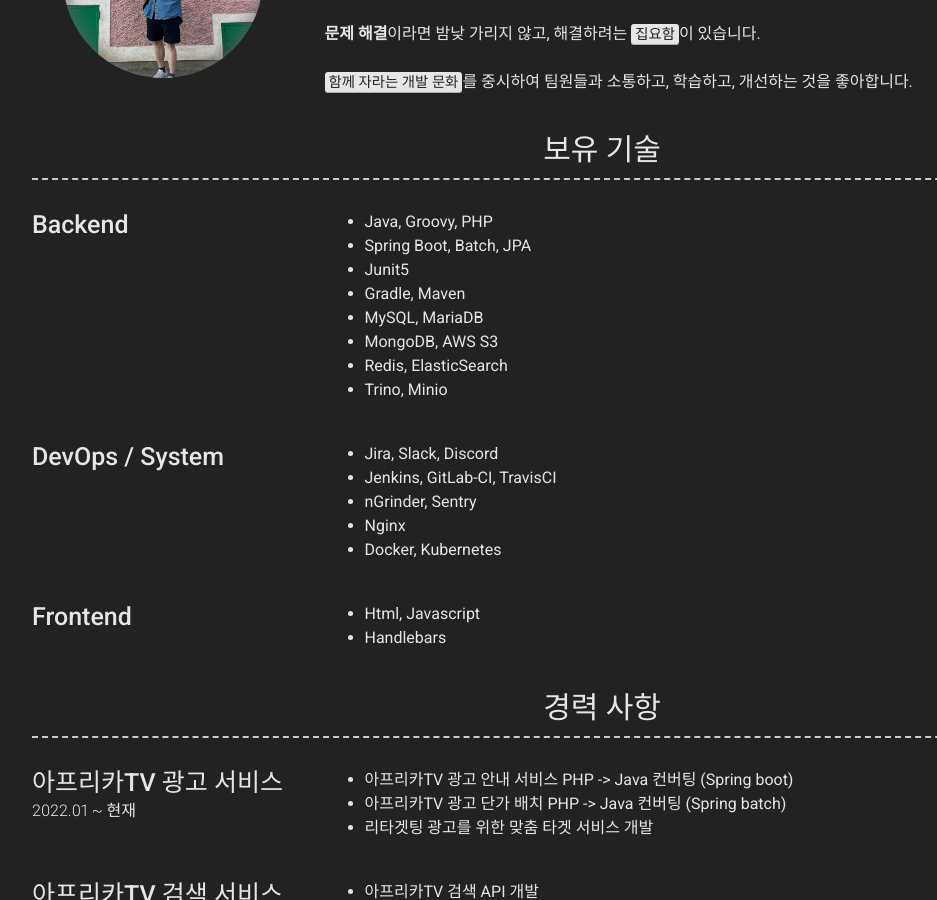
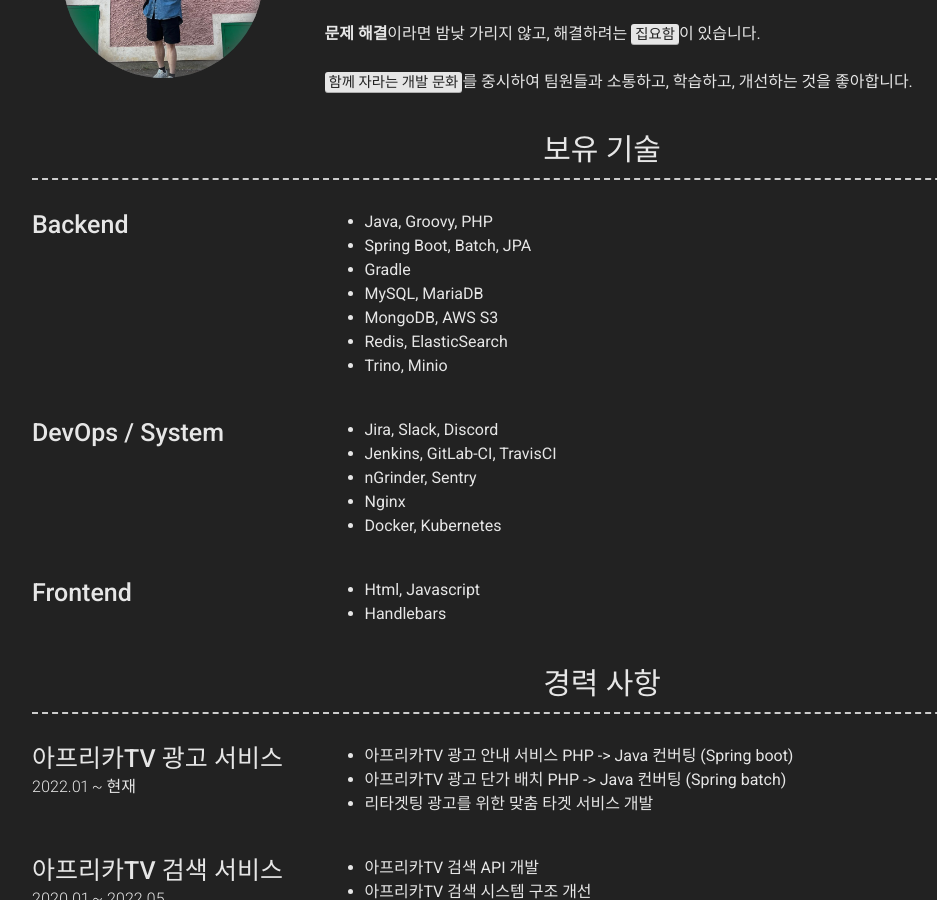
Before and after one commit to JinHyukParkk/JinHyukParkk.github.io, a Jekyll site: the page built from index.md, in a window 1280 px wide and 900 px high, scrolled down 424 px. Shown: the whole window, without its empty margins (38-975 px from the left). Built offline with Jekyll 4.4.1, drawn with Linux system fonts in a browser that asks for light colours; nearby versions of some CDN libraries.

Commit message:
update 기술

```diff
--- a/_config.yml
+++ b/_config.yml
@@ -58,8 +58,7 @@ content:
         description: |
           * Java, Groovy, PHP
           * Spring Boot, Batch, JPA
-          * Junit5
-          * Gradle, Maven
+          * Gradle
           * MySQL, MariaDB
           * MongoDB, AWS S3
           * Redis, ElasticSearch
```
